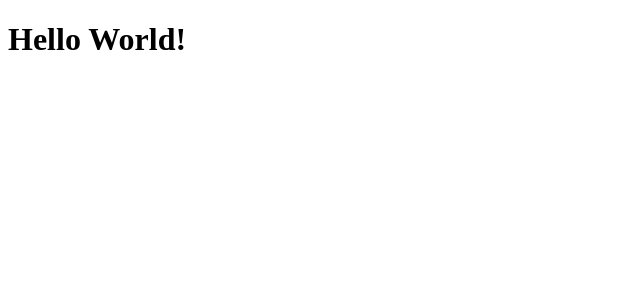
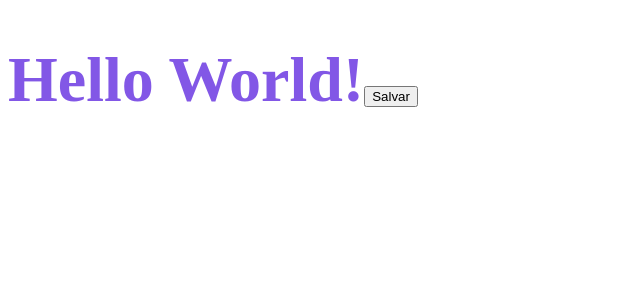
Before and after one commit to amaralc/2021-ignite-reactjs-II-dtmoney, a React (Create React App) app: page / in a window 1280 px wide. Shown: the top 300 px of the page, without its empty margins (0-640 px from the left). Built offline with nearby package versions, Linux system fonts and the light colour scheme.

Commit message:
feature: add styled components and example

```diff
--- a/package.json
+++ b/package.json
@@ -6,6 +6,7 @@
     "react": "^17.0.1",
     "react-dom": "^17.0.1",
     "react-scripts": "4.0.3",
+    "styled-components": "^5.2.3",
     "web-vitals": "^0.2.4"
   },
   "devDependencies": {
@@ -16,6 +17,7 @@
     "@types/node": "^12.0.0",
     "@types/react": "^16.9.53",
     "@types/react-dom": "^16.9.8",
+    "@types/styled-components": "^5.1.9",
     "typescript": "^4.0.3"
   },
   "scripts": {
--- a/src/App.tsx
+++ b/src/App.tsx
@@ -1,9 +1,18 @@
 import React from 'react'
+import styled from 'styled-components'
+
+const Title = styled.h1`
+  font-size: 64px;
+  color: #8257e6
+`
 
 export function App() {
   return (
     <div className="App">
-      <h1>Hello World!</h1>
+      <Title>
+        Hello World!
+        <button>Salvar</button>
+      </Title>
     </div>
   );
 }
```
Also changed, not shown: tsconfig.json (indentation only), 1 other file (tests, documents, lock files or other folders).
